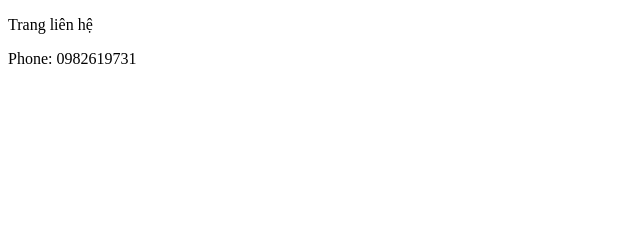
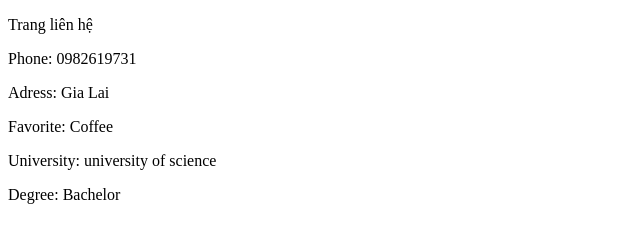
Before and after one commit to Tienanh204/Back-end, a plain HTML site: page contact.html in a window 1280 px wide. Shown: the whole page, without its empty margins (0-640 px from the left). Drawn offline with Linux system fonts and the light colour scheme.

Commit message:
Update final

```diff
--- a/contact.html
+++ b/contact.html
@@ -8,5 +8,9 @@
 <body>
     <p>Trang liên hệ</p>
     <p>Phone: 0982619731</p>
+    <p>Adress: Gia Lai</p>
+    <p>Favorite: Coffee</p>
+    <p>University: university of science</p>
+    <p>Degree: Bachelor</p>
 </body>
 </html>
```
Also changed, not shown: about.html (+1 -1 lines), product.html (+1 -0 lines).
